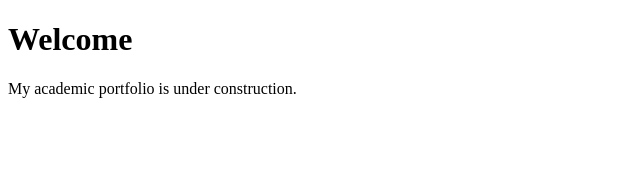
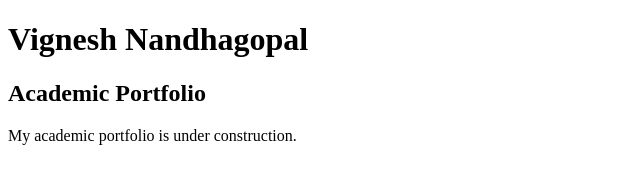
Before and after one commit to Vignesh666d/Vignesh666d.github.io, a plain HTML site: page index.html in a window 1280 px wide. Shown: the whole page, without its empty margins (0-640 px from the left). Drawn offline with Linux system fonts and the light colour scheme.

Commit message:
Update header to include name and title

```diff
--- a/index.html
+++ b/index.html
@@ -4,7 +4,8 @@
   <title>Vignesh Nandhagopal | Academic Portfolio</title>
 </head>
 <body>
-  <h1>Welcome</h1>
+  <h1>Vignesh Nandhagopal</h1>
+  <h2>Academic Portfolio</h2>
   <p>My academic portfolio is under construction.</p>
 </body>
 </html>
```
